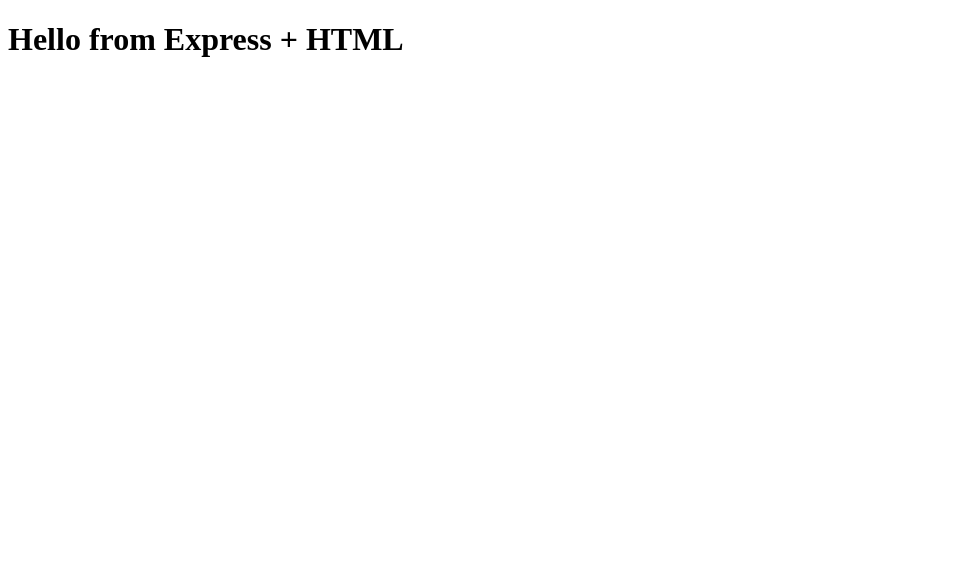
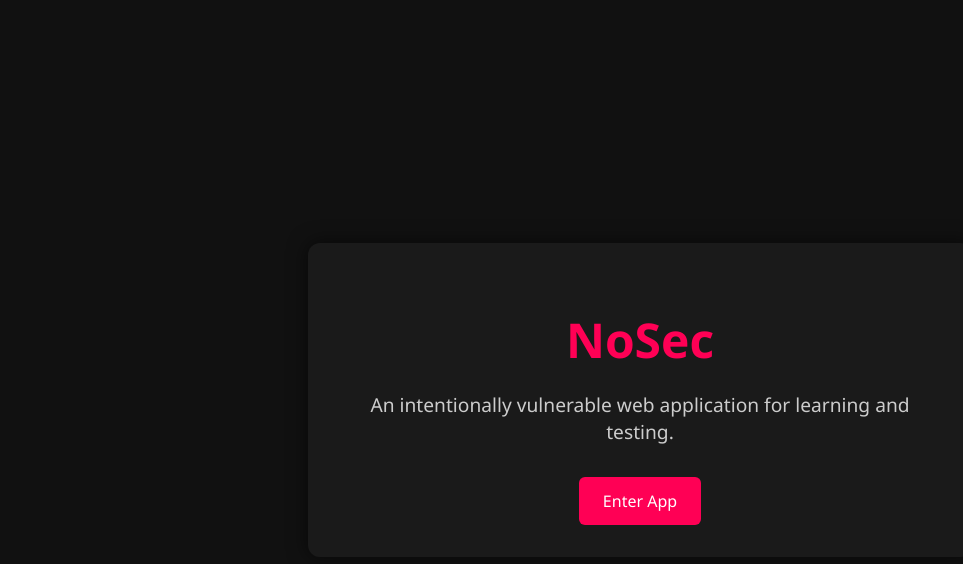
Before and after one commit to vux06/nosec, a website: page public/index.html in a window 1280 px wide. Shown: the whole page, without its empty margins (0-963 px from the left). Drawn offline with Linux system fonts and the light colour scheme.

Commit message:
Landing page

```diff
--- a/public/index.css
+++ b/public/index.css
@@ -0,0 +1,46 @@
+body {
+  margin: 0;
+  padding: 0;
+  font-family: 'Segoe UI', Tahoma, Geneva, Verdana, sans-serif;
+  background-color: #111;
+  color: #eee;
+  display: flex;
+  justify-content: center;
+  align-items: center;
+  height: 100vh;
+}
+
+.container {
+  text-align: center;
+  max-width: 600px;
+  padding: 2rem;
+  background-color: #1a1a1a;
+  border-radius: 12px;
+  box-shadow: 0 0 20px rgba(0,0,0,0.6);
+}
+
+h1 {
+  font-size: 3rem;
+  color: #ff0055;
+  margin-bottom: 1rem;
+}
+
+.message {
+  font-size: 1.2rem;
+  margin-bottom: 2rem;
+  color: #ccc;
+}
+
+.btn {
+  display: inline-block;
+  padding: 0.8rem 1.5rem;
+  background-color: #ff0055;
+  color: #fff;
+  text-decoration: none;
+  border-radius: 6px;
+  transition: background-color 0.3s;
+}
+
+.btn:hover {
+  background-color: #e6004c;
+}
--- a/public/index.html
+++ b/public/index.html
@@ -2,9 +2,14 @@
 <html lang="en">
 <head>
   <meta charset="UTF-8">
-  <title>My App</title>
+  <title>NoSec – Vulnerable Web App</title>
+  <link rel="stylesheet" href="index.css">
 </head>
 <body>
-  <h1>Hello from Express + HTML</h1>
+  <div class="container">
+    <h1>NoSec</h1>
+    <p class="message">An intentionally vulnerable web application for learning and testing.</p>
+    <a href="/login.html" class="btn">Enter App</a>
+  </div>
 </body>
 </html>
```
